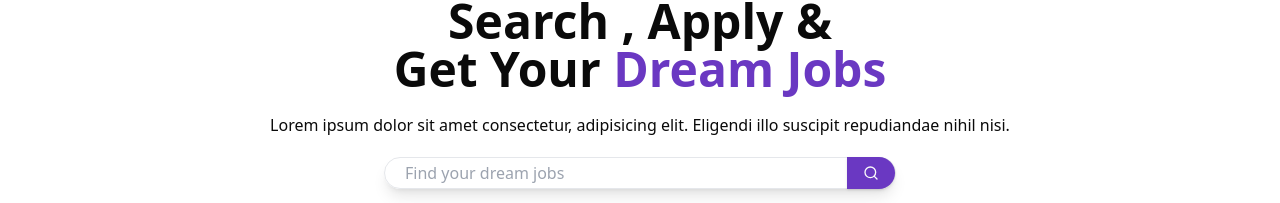
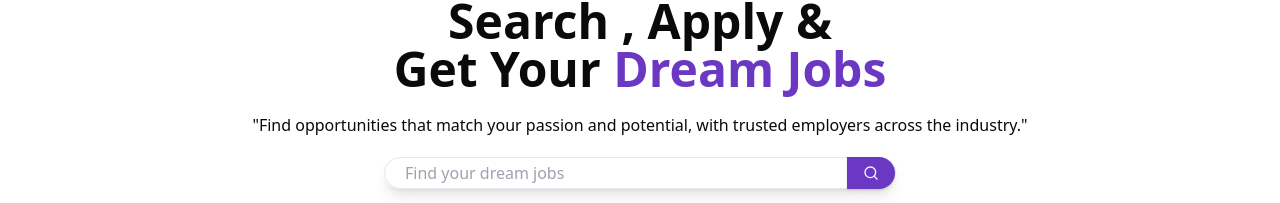
Before and after one commit to Krishna75305/job_portal, a React (Vite) app in the folder frontend/: page / in a window 1280 px wide. Shown: the part 167-370 px from the top of the page. Built offline with nearby package versions, Linux system fonts and the light colour scheme; no server answers.

Commit message:
Fix: Updated CORS to allow frontend Render domain

```diff
--- a/frontend/src/components/HeroSection.jsx
+++ b/frontend/src/components/HeroSection.jsx
@@ -24,8 +24,7 @@ export const HeroSection = () => {
           <span className="text-[#6A38C2]">Dream Jobs</span>
         </h1>
         <p>
-          Lorem ipsum dolor sit amet consectetur, adipisicing elit. Eligendi
-          illo suscipit repudiandae nihil nisi.
+         "Find opportunities that match your passion and potential, with trusted employers across the industry."
         </p>
         <div className="flex w-[40%] shadow-lg border border-gray-200 pl-5  rounded-full items-center gap-4 h-8 mx-auto">
           <input
--- a/frontend/src/components/Profile.jsx
+++ b/frontend/src/components/Profile.jsx
@@ -23,8 +23,8 @@ const Profile = () => {
           <div className="flex items-center gap-4">
             <Avatar className="h-24 w-24">
               <AvatarImage
-                src="https://png.pngtree.com/png-clipart/20190604/original/pngtree-creative-company-logo-png-image_1197025.jpg"
-                alt="Company Logo"
+                src={user?.profile?.profilePhoto || "/default-avatar.png"}
+                alt="Profile"
               />
             </Avatar>
             <div>
```
